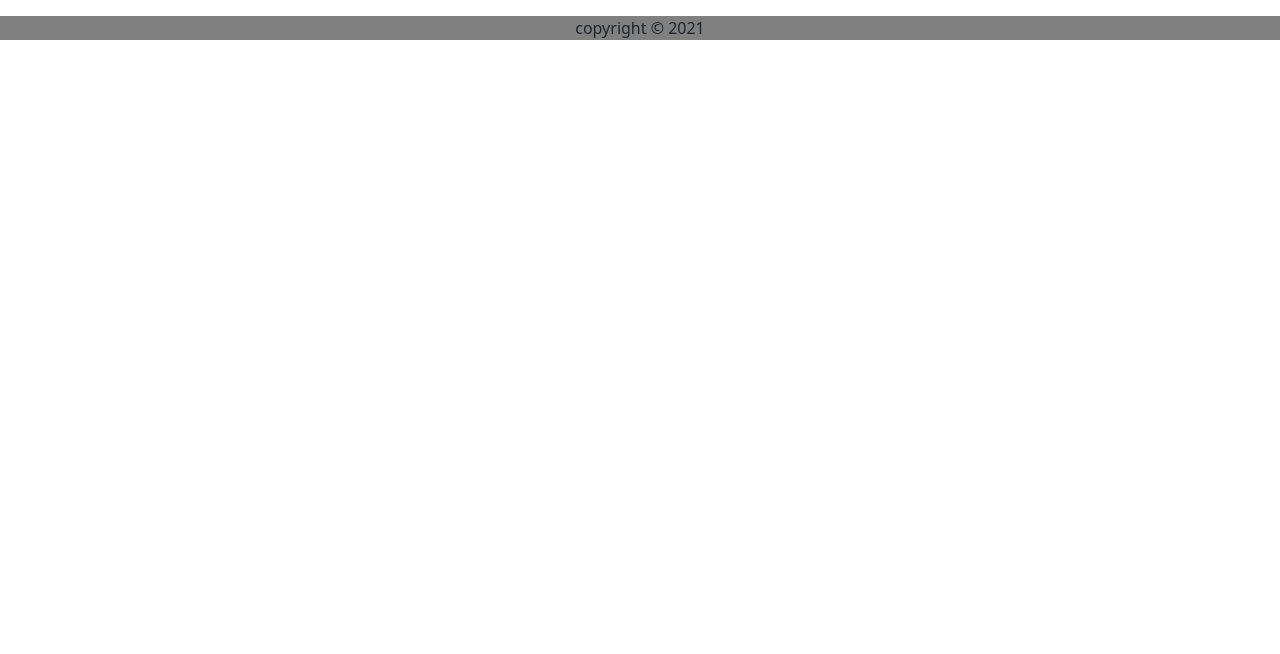
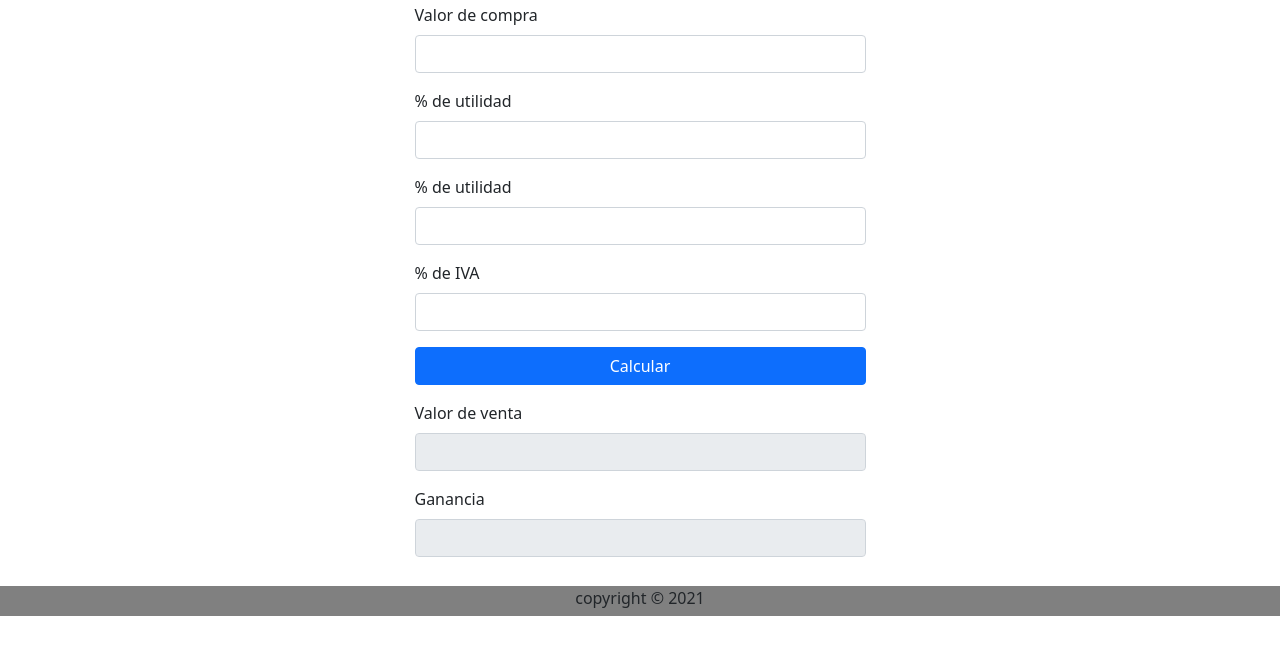
Before and after one commit to CamilaQuijano21/PcStore, a plain HTML site: page utilities/UtilityCalculator.html in a window 1280 px wide. Shown: the part 132-786 px from the top of the page. Drawn offline with nearby package versions, Linux system fonts and the light colour scheme.

Commit message:
add form Utility calculator

```diff
--- a/Css/style.css
+++ b/Css/style.css
@@ -14,4 +14,9 @@ footer{
     background-color: gray;
     text-align: center;
     margin-top: 1%;
+    height: 30px;
 }
+
+.btn{
+    width: 100%;
+}
--- a/utilities/UtilityCalculator.html
+++ b/utilities/UtilityCalculator.html
@@ -59,6 +59,61 @@
                     <h1 class="title">Calculadora de Utilidad</h1>
                 </div>
             </div>
+            <form action="">
+                <div class="row justify-content-center">
+                    <div class="col-sm-12 col-lg-5">
+                        <div class="mb-3">
+                            <label for="txtPurchaseValue" class="form-label">Valor de compra</label>
+                            <input type="number" class="form-control" id="txtPurchaseValue">
+                          </div>
+                    </div>
+                </div>
+                <div class="row justify-content-center">
+                    <div class="col-sm-12 col-lg-5">
+                        <div class="mb-3">
+                            <label for="txtProfitPercentage" class="form-label">% de utilidad</label>
+                            <input type="number" class="form-control" id="txtProfitPercentage">
+                        </div>
+                    </div>
+                </div>
+                <div class="row justify-content-center">
+                    <div class="col-sm-12 col-lg-5">
+                        <div class="mb-3">
+                            <label for="txtProfitPercentage" class="form-label">% de utilidad</label>
+                            <input type="number" class="form-control" id="txtProfitPercentage">
+                        </div>
+                    </div>
+                </div>
+                <div class="row justify-content-center">
+                    <div class="col-sm-12 col-lg-5">
+                        <div class="mb-3">
+                            <label for="txtIvaPercentage" class="form-label">% de IVA</label>
+                            <input type="number" class="form-control" id="txtIvaPercentage">
+                        </div>
+                    </div>
+                </div>
+                <div class="row justify-content-center">
+                    <div class="col-sm-12 col-lg-5 mb-3">
+                            <button type="button" class="btn btn-primary">Calcular</button>
+                    </div>
+                </div>
+            </form>
+            <div class="row justify-content-center">
+                <div class="col-sm-12 col-lg-5">
+                    <div class="mb-3">
+                        <label for="txtSaleValue" class="form-label">Valor de venta</label>
+                        <input type="number" class="form-control" id="txtSaleValue" disabled>
+                    </div>
+                </div>
+            </div>
+            <div class="row justify-content-center">
+                <div class="col-sm-12 col-lg-5">
+                    <div class="mb-3">
+                        <label for="txtProfit" class="form-label">Ganancia</label>
+                        <input type="number" class="form-control" id="txtProfit" disabled>
+                    </div>
+                </div>
+            </div>
         </div>
     </main>
     <footer>
```
